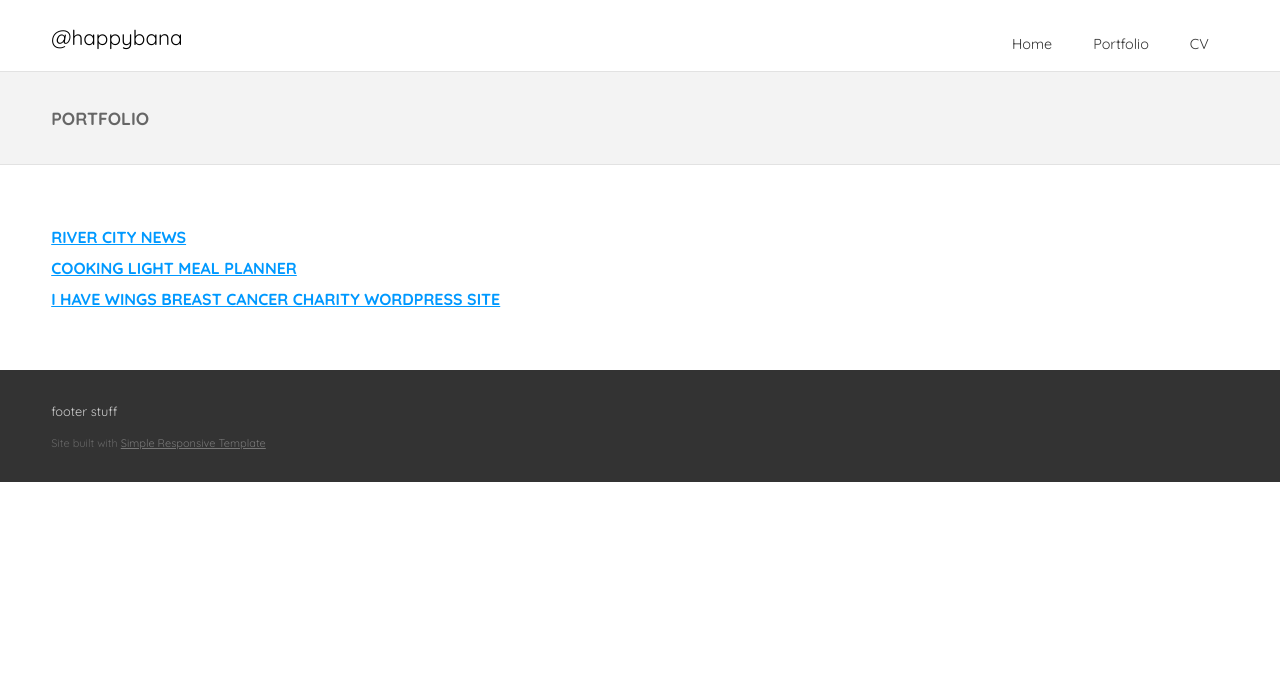
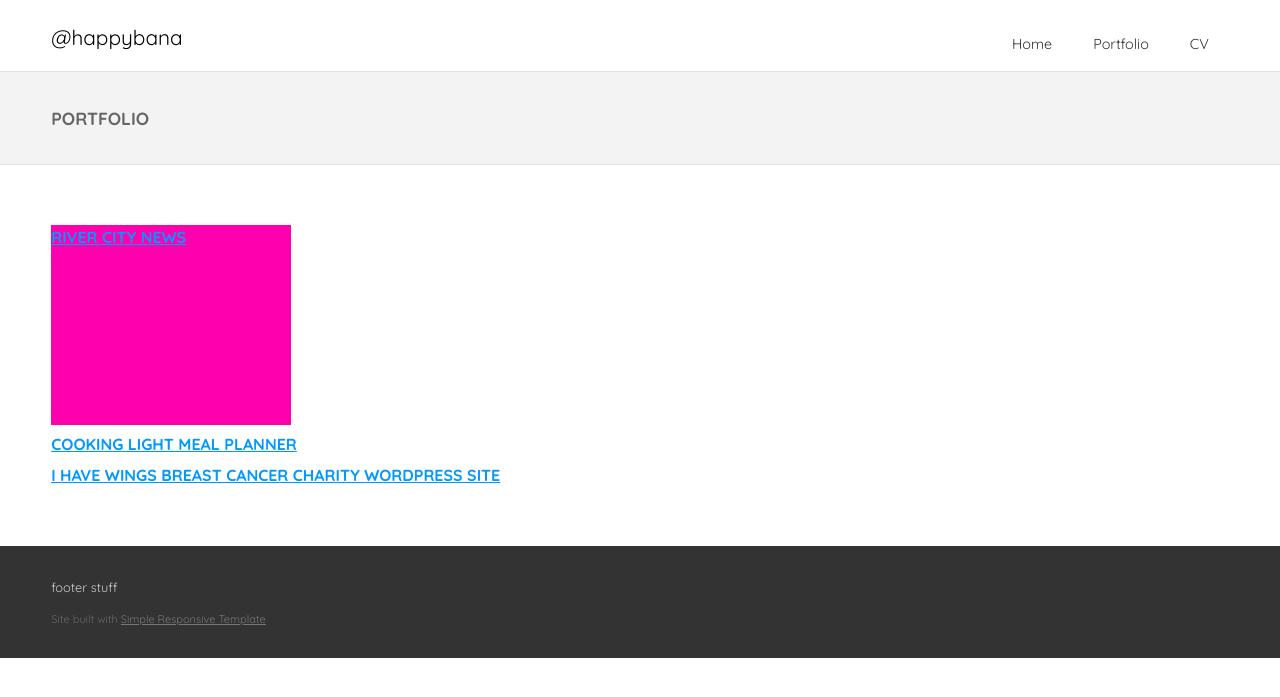
Before and after one commit to banbanbana/happybana.github.io, a Jekyll site: the page portfolio.html, which Jekyll copies as it is, in a window 1280 px wide. Shown: the top 697 px of the page. Built offline with Jekyll 4.4.1, drawn with Linux system fonts in a browser that asks for light colours; some web fonts are replaced.

Commit message:
Update colorblocks-style.css

```diff
--- a/css/colorblocks-style.css
+++ b/css/colorblocks-style.css
@@ -14,6 +14,13 @@ BASE (MOBILE) SIZE
 */
 
 /* typography */
+
+#project1{
+	width:240px;
+	height:200px;
+	background-color:#ff00ae;
+}
+
 #social {
 	color:#fff;
 	font-size:1em;
```
